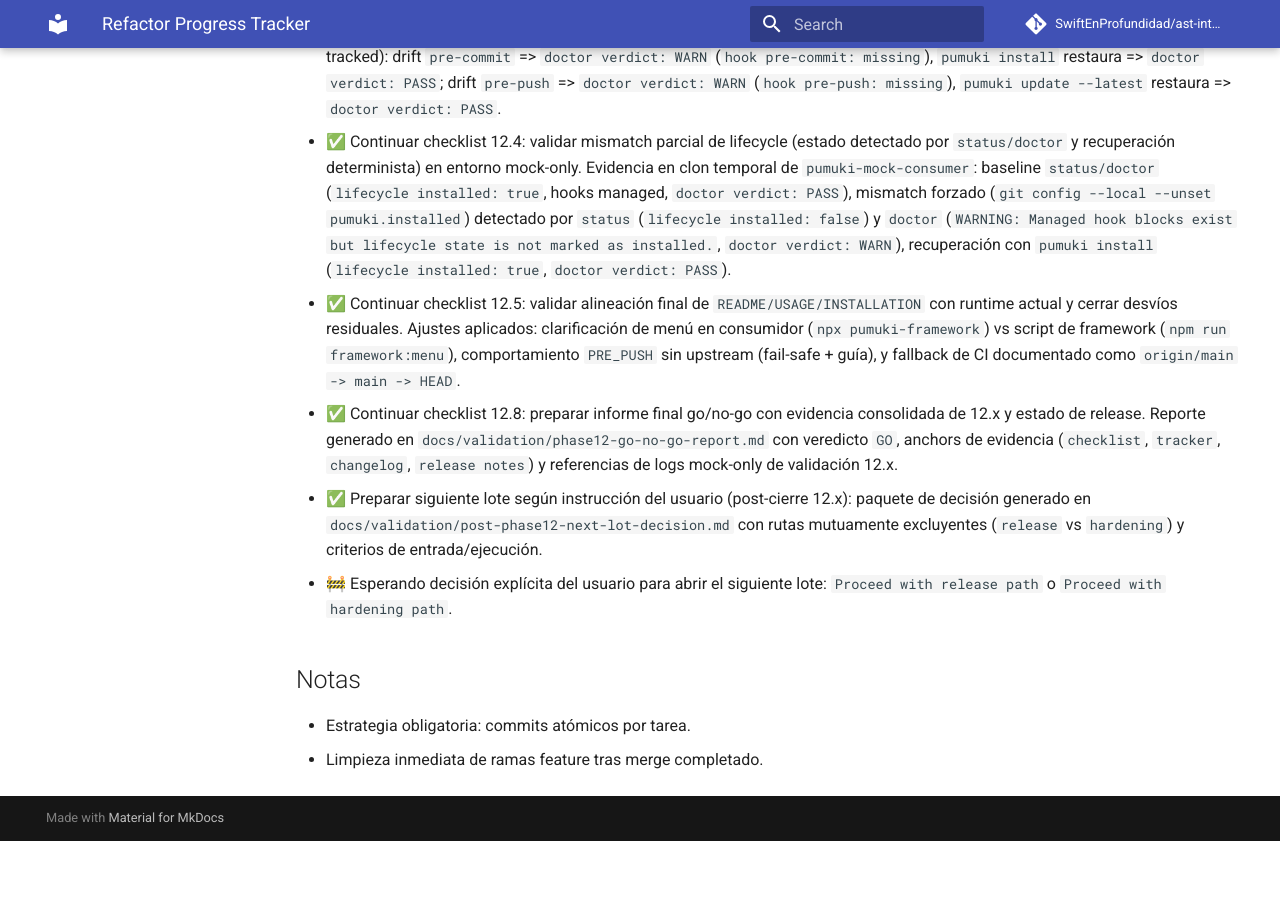
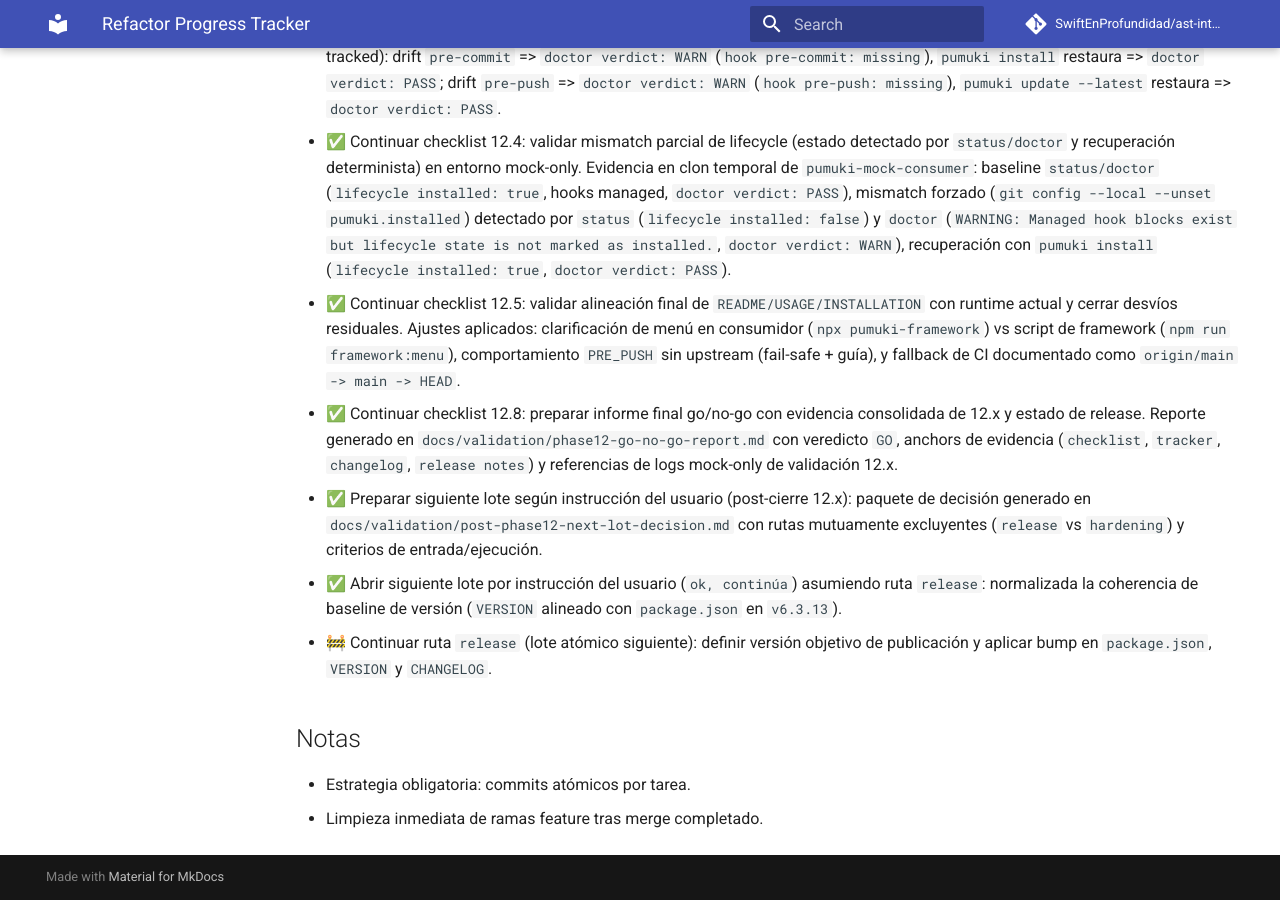
Before and after one commit to SwiftEnProfundidad/ast-intelligence-hooks, an MkDocs documentation site: the page built from docs/REFRACTOR_PROGRESS.md, in a window 1280 px wide and 900 px high, scrolled down 16390 px. Built offline with MkDocs 1.6.1 and Material for MkDocs 9.7.7, drawn with Linux system fonts in a browser that asks for light colours; comment, search, counter and statistics services are not loaded; before the commit the page ends 17231 px from its top, so only the background shows below that.

```diff
--- a/docs/REFRACTOR_PROGRESS.md
+++ b/docs/REFRACTOR_PROGRESS.md
@@ -365,7 +365,8 @@ Estado consolidado del refactor con seguimiento de tareas y evidencia del avance
 - ✅ Continuar checklist 12.5: validar alineación final de `README/USAGE/INSTALLATION` con runtime actual y cerrar desvíos residuales. Ajustes aplicados: clarificación de menú en consumidor (`npx pumuki-framework`) vs script de framework (`npm run framework:menu`), comportamiento `PRE_PUSH` sin upstream (fail-safe + guía), y fallback de CI documentado como `origin/main -> main -> HEAD`.
 - ✅ Continuar checklist 12.8: preparar informe final go/no-go con evidencia consolidada de 12.x y estado de release. Reporte generado en `docs/validation/phase12-go-no-go-report.md` con veredicto `GO`, anchors de evidencia (`checklist`, `tracker`, `changelog`, `release notes`) y referencias de logs mock-only de validación 12.x.
 - ✅ Preparar siguiente lote según instrucción del usuario (post-cierre 12.x): paquete de decisión generado en `docs/validation/post-phase12-next-lot-decision.md` con rutas mutuamente excluyentes (`release` vs `hardening`) y criterios de entrada/ejecución.
-- 🚧 Esperando decisión explícita del usuario para abrir el siguiente lote: `Proceed with release path` o `Proceed with hardening path`.
+- ✅ Abrir siguiente lote por instrucción del usuario (`ok, continúa`) asumiendo ruta `release`: normalizada la coherencia de baseline de versión (`VERSION` alineado con `package.json` en `v6.3.13`).
+- 🚧 Continuar ruta `release` (lote atómico siguiente): definir versión objetivo de publicación y aplicar bump en `package.json`, `VERSION` y `CHANGELOG`.
 
 ## Notas
 - Estrategia obligatoria: commits atómicos por tarea.
```
Also changed, not shown: 1 other file.
